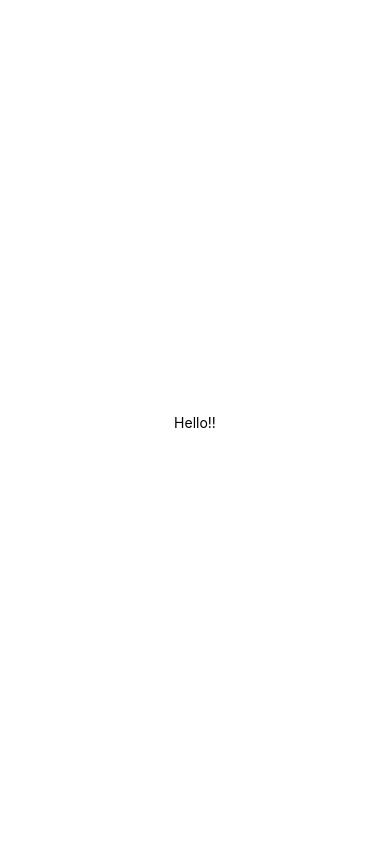
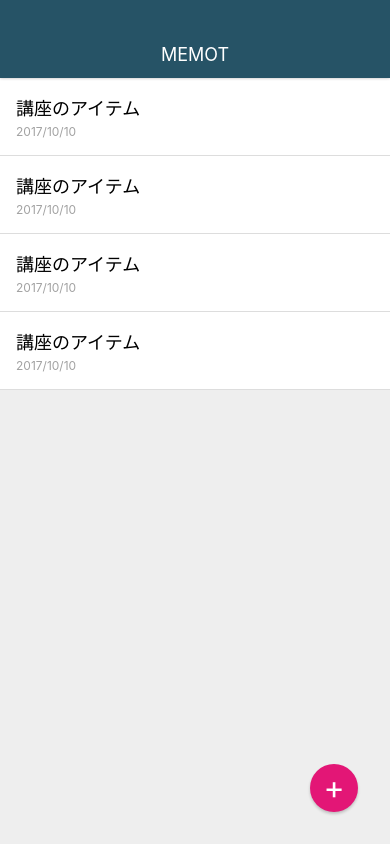
Before and after one commit to ammouchan7/MemoApp, a React Native app: screen / in a window 390 px wide. Built offline with nearby package versions, Linux system fonts and the light colour scheme.

Commit message:
Create MemoList

```diff
--- a/App.js
+++ b/App.js
@@ -1,19 +1,123 @@
 import React from 'react';
 import { StyleSheet, Text, View } from 'react-native';
 
-export default function App() {
-  return (
-    <View style={styles.container}>
-      <Text>Hello!!</Text>
-    </View>
-  );
+import BodyText from './src/elememts/BodyText';
+
+export default class App extends React.Component {
+  render() {
+    return (
+      <View style={styles.container}>
+
+        <View style={styles.appbar}>
+          <View>
+            <Text style={styles.appbarTitile}>MEMOT</Text>
+          </View>
+        </View>
+
+        <View style={styles.memoList}>
+          <View style={styles.memoListItem}>
+            <Text style={styles.memoTitle}>講座のアイテム </Text>
+            <Text style={styles.memoDate}>2017/10/10</Text>
+          </View>
+
+          <View style={styles.memoListItem}>
+            <Text style={styles.memoTitle}>講座のアイテム </Text>
+            <Text style={styles.memoDate}>2017/10/10</Text>
+          </View>
+
+          <View style={styles.memoListItem}>
+            <Text style={styles.memoTitle}>講座のアイテム </Text>
+            <Text style={styles.memoDate}>2017/10/10</Text>
+          </View>
+
+          <View style={styles.memoListItem}>
+            <Text style={styles.memoTitle}>講座のアイテム </Text>
+            <Text style={styles.memoDate}>2017/10/10</Text>
+          </View>
+        </View>
+
+        <View style={styles.memoAddButton}>
+          <Text style={styles.memoAddButtonTitle}>+</Text>
+        </View>
+
+      </View>
+    );
+  }
 }
 
 const styles = StyleSheet.create({
   container: {
     flex: 1,
-    backgroundColor: '#fff',
+    backgroundColor: '#FFFDF6',
     alignItems: 'center',
     justifyContent: 'center',
+    paddingTop: 78,
+  },
+
+  memoAddButton: {
+    position: 'absolute',
+    bottom: 32,
+    right: 32,
+    width: 48,
+    height: 48,
+    backgroundColor: '#E31676',
+    borderRadius: 24,
+    justifyContent: 'center',
+    alignItems: 'center',
+    shadowColor: '#000',
+    shadowOffset: { width: 0, height: 2 },
+    shadowOpacity: 0.2,
+    shadowRadius: 3,
+
+  },
+
+  memoAddButtonTitle: {
+    fontSize: 32,
+    lineHeight: 32,
+    color: '#fff',
+  },
+
+  memoList: {
+    backgroundColor: '#eee',
+    width: '100%',
+    flex: 1,
+  },
+  memoListItem: {
+    padding: 16,
+    borderBottomWidth: 1,
+    borderBottomColor: '#ddd',
+    backgroundColor: '#fff',
+  },
+
+  memoTitle: {
+    fontSize: 18,
+    marginBottom: 4,
+  },
+
+  memoDate: {
+    fontSize: 12,
+    color: '#a2a2a2',
+  },
+
+  appbar: {
+    position: 'absolute',
+    top: 0,
+    left: 0,
+    right: 0,
+    height: 78,
+    paddingTop: 30,
+    backgroundColor: '#265366',
+    justifyContent: 'center',
+    alignItems: 'center',
+    shadowColor: '#000',
+    shadowOffset: { width: 0, height: 0 },
+    shadowOpacity: 0.3,
+    shadowRadius: 3,
+    zIndex: 10,
+  },
+
+  appbarTitile: {
+    color: '#fff',
+    fontSize: 18,
   },
 });
--- a/package.json
+++ b/package.json
@@ -8,7 +8,8 @@
     "eject": "expo eject"
   },
   "dependencies": {
-    "expo": "~38.0.8",
+    "expo": "^38.0.9",
+    "expo-cli": "^2.4.0",
     "expo-status-bar": "^1.0.2",
     "react": "~16.11.0",
     "react-dom": "~16.11.0",
--- /dev/null
+++ b/src/elememts/BodyText.js
@@ -0,0 +1,23 @@
+import React from 'react';
+import { StyleSheet, View, Text } from 'react-native';
+
+class BodyText extends React.Component {
+  render() {
+    return (
+      <View>
+        <Text style={styles.text}>
+          {this.props.children}
+        </Text>
+      </View>
+    );
+  }
+}
+
+const styles = StyleSheet.create({
+  text: {
+    color: '#DDD',
+    backgroundColor: '#eee',
+  },
+});
+
+export default BodyText;
```
Also changed, not shown: .eslintrc.json, 2 other files (tests, documents, lock files or other folders).
